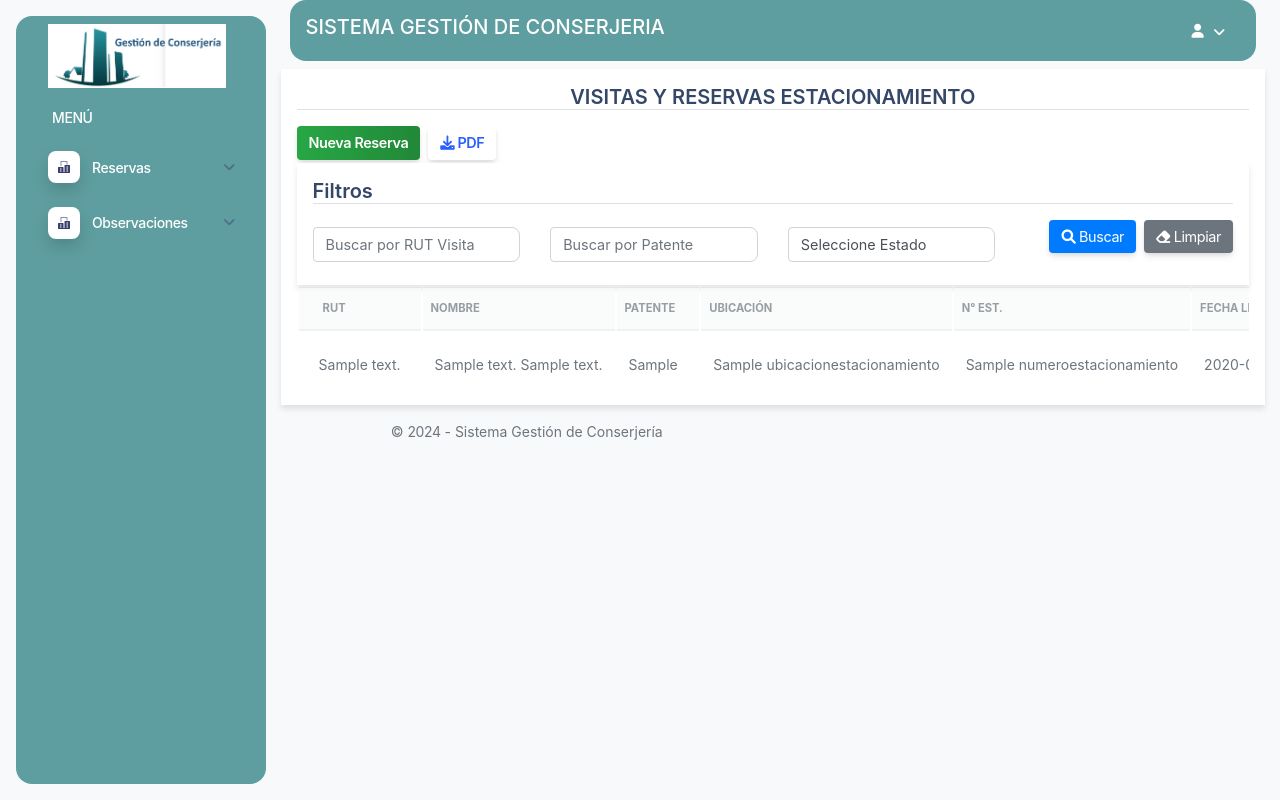
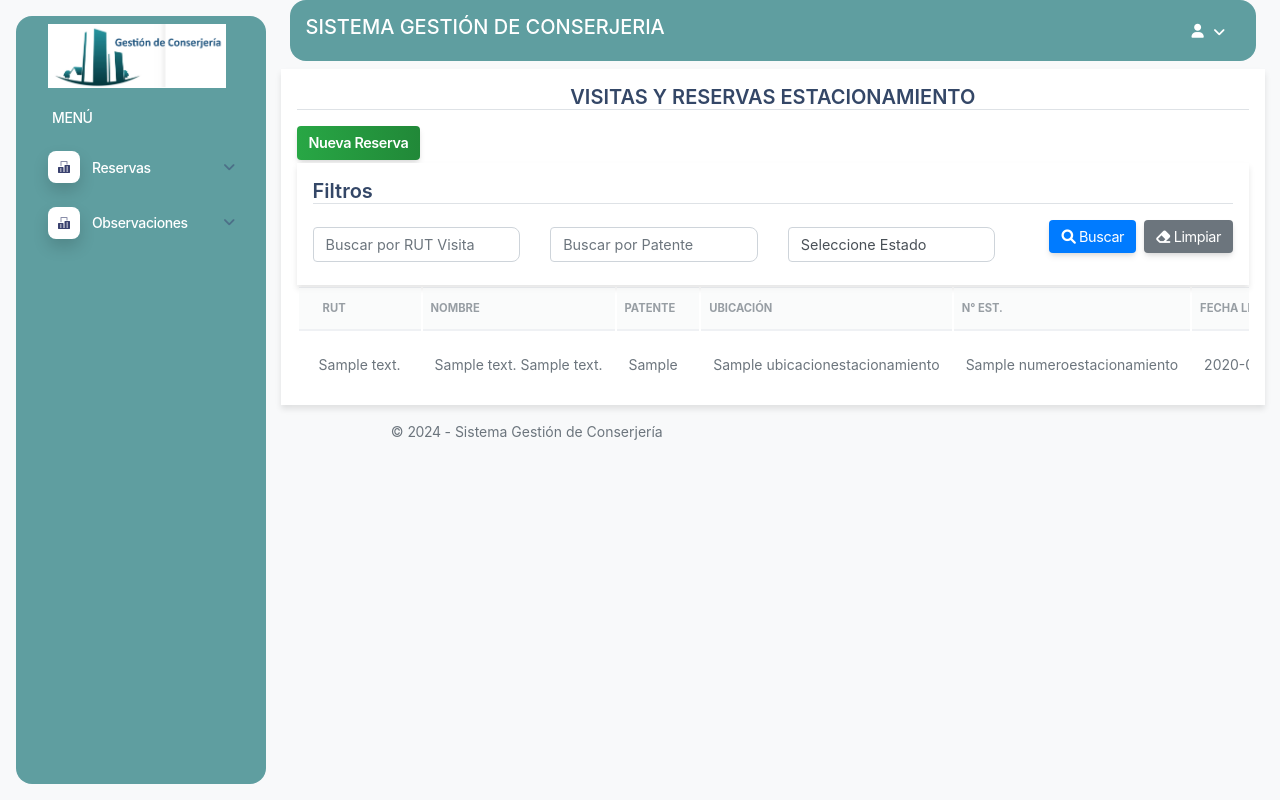
Before and after one commit to gloria2014/Gestion-de-conserjeria, a Django app: page / in a window 1280 px wide. Run offline with Django 4.2, Linux system fonts and the light colour scheme; a user stored in the database is signed in; tables that the repository leaves empty hold one stand-in row (values such as "Sample post"); some libraries are stand-ins or nearby versions.

Commit message:
se comenta funcioanlidad ver pdf

```diff
--- a/apps/home/views.py
+++ b/apps/home/views.py
@@ -10,7 +10,7 @@ from django.urls import reverse
 from django.utils import timezone
 
 from django.template.loader import render_to_string
-from weasyprint import HTML
+#from weasyprint import HTML
 
 from .models import Prueba
 from django.db.models import Q, Prefetch
--- a/apps/templates/home/ver-empleados.html
+++ b/apps/templates/home/ver-empleados.html
@@ -20,7 +20,10 @@
           <div class="row">
             <div class="col-md-12 d-flex justify-content-start" style="margin-bottom: -0.8rem;">
               <a class="btn btn-custom me-2" href="{% url 'crear_conserje' %}">Nuevo</a>
-              <a class="btn btn-pdf" href="{% url 'exportar_empleados_pdf' %}" target="_blank"><i class="fas fa-download"></i> PDF</a>
+
+              <!-- <a class="btn btn-pdf" href="{% url 'exportar_empleados_pdf' %}" target="_blank"><i class="fas fa-download"></i> PDF</a> -->
+
+
             </div>
           </div>
 
--- a/apps/templates/home/ver-reservas.html
+++ b/apps/templates/home/ver-reservas.html
@@ -20,7 +20,9 @@
           <div class="row">
             <div class="col-md-12 d-flex justify-content-start" style="margin-bottom: -0.8rem;">
               <a class="btn btn-custom me-2" href="{% url 'crear_reserva' %}">Nueva Reserva</a>
-              <a class="btn btn-pdf" href="{% url 'exportar_reservas_pdf' %}" target="_blank"><i class="fas fa-download"></i> PDF</a>
+
+              <!-- <a class="btn btn-pdf" href="{% url 'exportar_reservas_pdf' %}" target="_blank"><i class="fas fa-download"></i> PDF</a> -->
+
             </div>
           </div>
           <div class="row">
--- a/requirements.txt
+++ b/requirements.txt
@@ -10,4 +10,3 @@ toml==0.10.2
 whitenoise==5.3.0
 django-environ==0.8.1
 mysqlclient
-weasyprint
```
Also changed, not shown: 1 other file.
